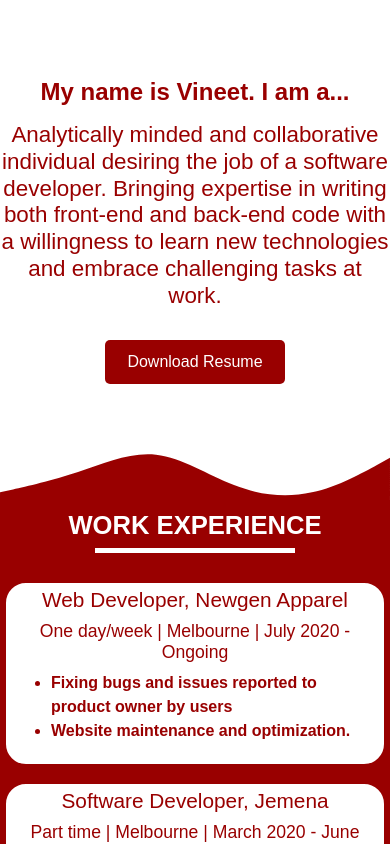
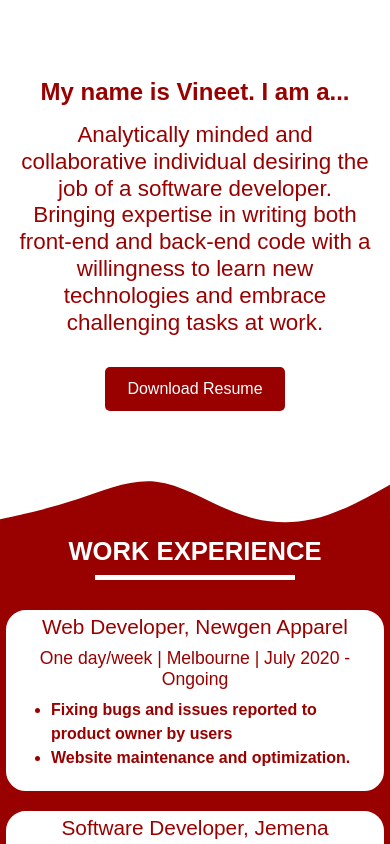
Before and after one commit to vineet39/portfolio, a React (Create React App) app: page / in a window 390 px wide. Shown: the top 844 px of the page. Built offline with nearby package versions, Linux system fonts and the light colour scheme.

Commit message:
90% width of profile subheading

```diff
--- a/src/components/Profile/Profile.css
+++ b/src/components/Profile/Profile.css
@@ -81,8 +81,10 @@ h3 {
         padding: 10px;
         width: 180px;
     }
-    .profile h2,
-    h3 {
+    .profile h2 {
         width: 100%
     }
+    .profile h3 {
+        width: 90%;
+    }
 }
```
